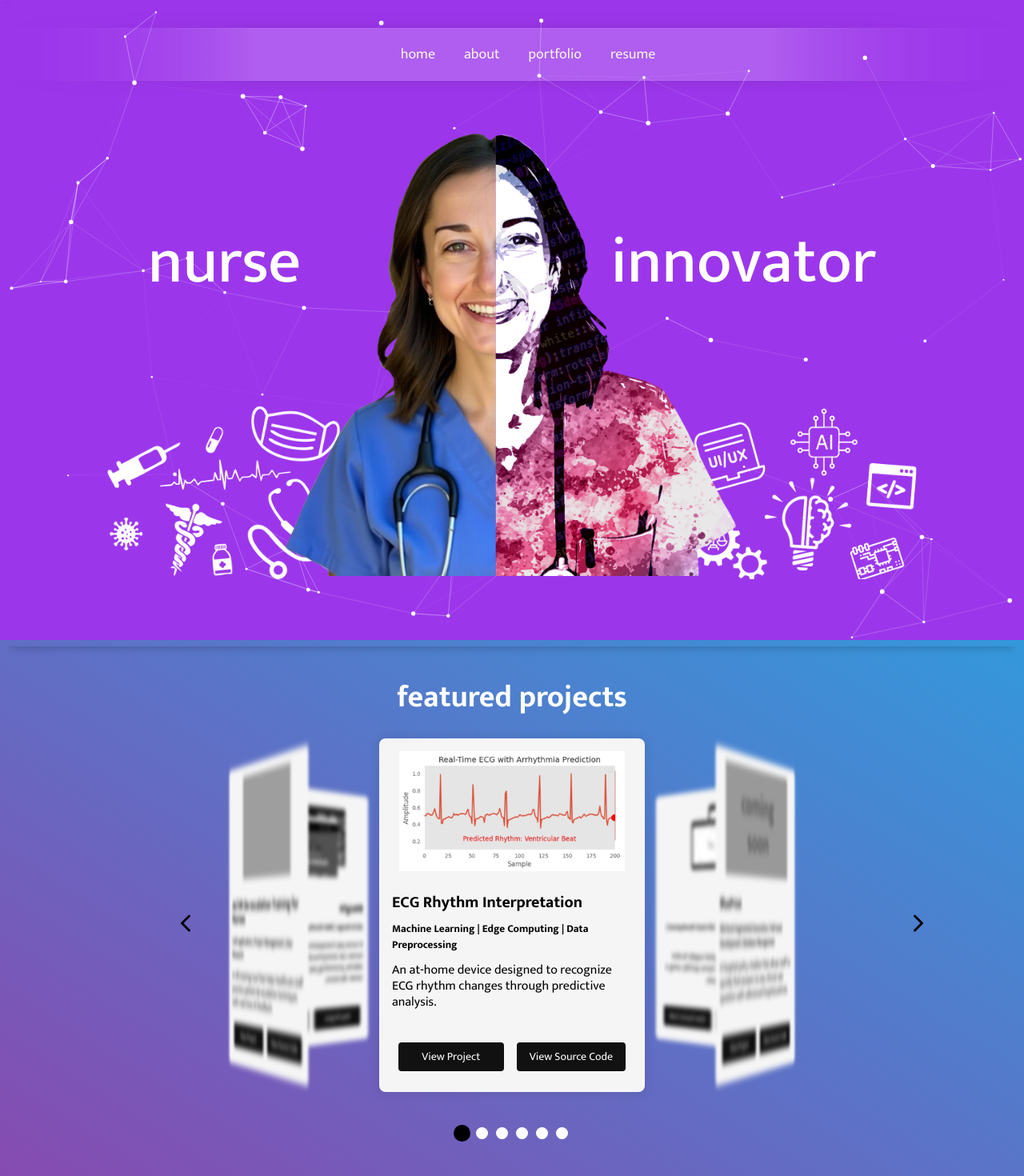
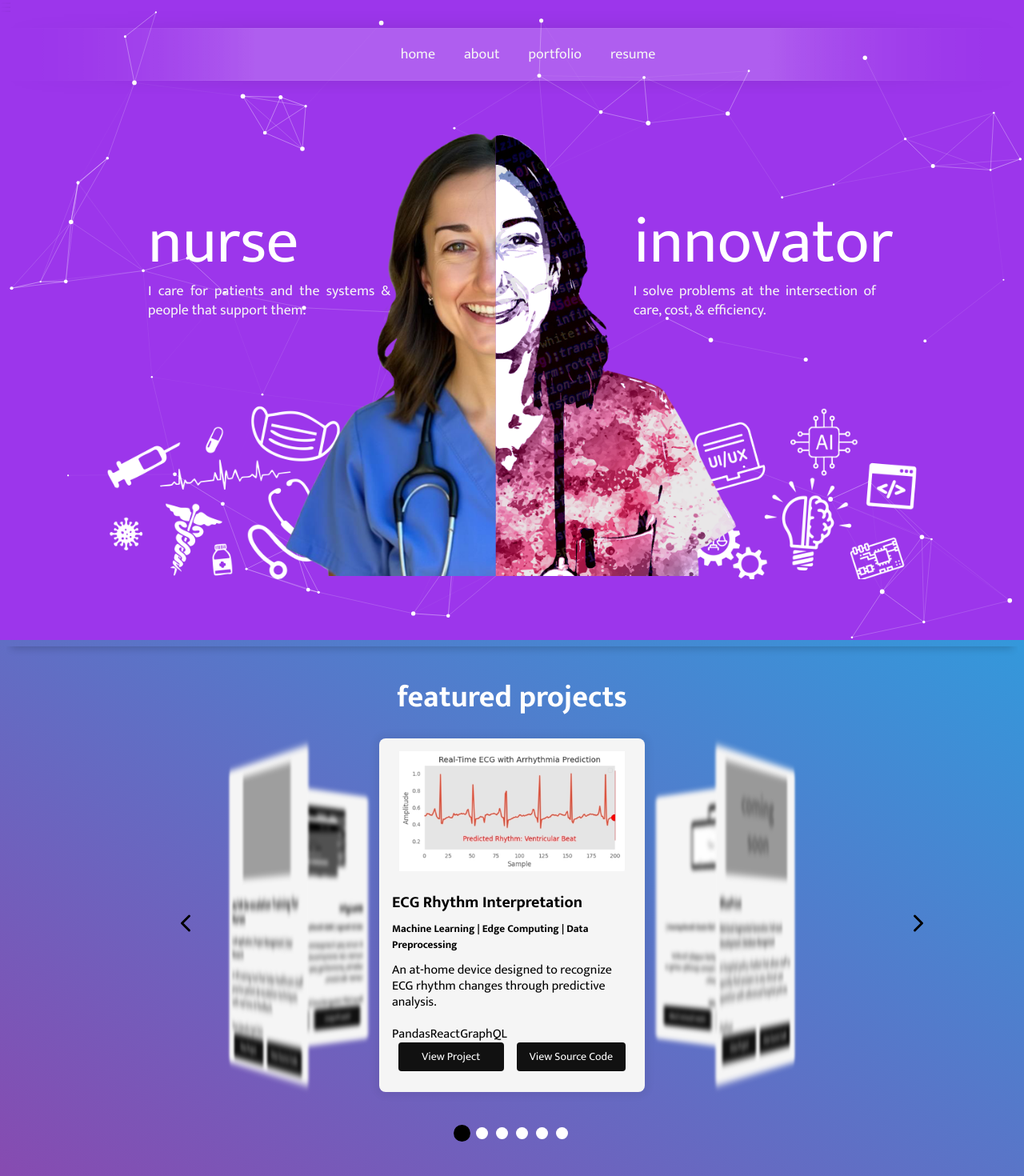
Before and after one commit to kimberlycoston/portfoliowebsite, a React (Vite) app: page / in a window 1280 px wide. Shown: the top 1470 px of the page at 80% size. Built offline with nearby package versions, Linux system fonts and the light colour scheme; grey boxes are pictures that could not be loaded.

Commit message:
updated sliding hero

```diff
--- a/src/components/homepage/hero/hero.css
+++ b/src/components/homepage/hero/hero.css
@@ -65,50 +65,18 @@
   transition: clip-path 0.2s ease-out; /* Adjust timing and easing for desired smoothness */
 }
 
-/* Nurse (Left) */
-.nurse-text {
-  position: absolute;
-  color: white;
-  font-size: 3rem;
-  font-weight: 400;
-  top: 50%;
-  left: 5%;
-  transform: translateY(-50%);
-  transition: opacity 0.3s ease;
-  pointer-events: none;
-  font-family: 'Mukta', ui-sans-serif, system-ui, sans-serif;
-  font-size: 100px;
-  margin-top: -100px;
-}
-
-/* Innovator (Right) */
-.innovator-text {
-  position: absolute;
-  color: white;
-  font-size: 3rem;
-  font-weight: 400;
-  top: 50%;
-  right: 5%;
-  transform: translateY(-50%);
-  transition: opacity 0.3s ease;
-  pointer-events: none;
-  font-family: 'Mukta', ui-sans-serif, system-ui, sans-serif;
-  font-size: 100px;
-  margin-top: -100px;
-}
-
 .hero-text {
   position: absolute;
   color: white;
-  font-size: 3rem;
+  font-size: 100px;
   font-weight: 500;
   top: 50%;
   transform: translateY(-50%);
   pointer-events: none;
   font-family: 'Mukta', ui-sans-serif, system-ui, sans-serif;
-  font-size: 100px;
   margin-top: -100px;
   transition: opacity 0.5s ease-in-out; /* Smooth fade */
+  line-height: 1.2;
 }
 
 /* Background Images (Nurse & Innovator Objects) */
@@ -132,3 +100,69 @@
 .innovator-objects {
   opacity: 1;
 }
+
+/* Additional Sentence Styling */
+.additional-sentence {
+  font-size: 1.4rem;
+  color: whitesmoke;
+  font-weight: 300;
+  margin-top: none; /* Reduced space between main text and additional sentence */
+  opacity: 1; /* Inherits opacity from parent */
+  transition: opacity 0.5s ease-in-out; /* Smooth fade */
+  line-height: 1.4; /* Improve readability */
+}
+
+/* Nurse Text (Left) */
+.nurse-text {
+  position: absolute;
+  color: white;
+  font-size: 3.5rem;
+  font-weight: 400;
+  top: 50%;
+  left: 5%;
+  transform: translateY(-50%);
+  transition: opacity 0.3s ease;
+  pointer-events: none;
+  font-family: 'Mukta', ui-sans-serif, system-ui, sans-serif;
+  font-size: 100px;
+  margin-top: -100px;
+  text-align: justify; /* Align text to the left */
+  max-width: 30%;
+}
+
+/* Innovator Text (Right) */
+.innovator-text {
+  position: absolute;
+  color: white;
+  font-size: 4rem;
+  font-weight: 400;
+  top: 50%;
+  right: 5%;
+  transform: translateY(-50%);
+  transition: opacity 0.3s ease;
+  pointer-events: none;
+  font-family: 'Mukta', ui-sans-serif, system-ui, sans-serif;
+  font-size: 100px;
+  margin-top: -100px;
+  text-align: justify; /* Align text to the right */
+  max-width: 30%;
+}
+
+/* Ensure smooth transitions for all moving elements */
+.hero-image,
+.background-image {
+  transition: transform 0.5s ease-in-out, opacity 0.5s ease-in-out;
+}
+
+/* Adjust the clip-path transition for smoother movement */
+.hero-image-wrapper {
+  transition: clip-path 0.5s ease;
+}
+
+/* Ensure the images are positioned correctly */
+.hero-image {
+  width: 100%;
+  height: 100%;
+  object-fit: contain; /* Ensures the image is fully visible */
+  object-position: top center; /* Keeps the top of the head visible */
+}
--- a/src/components/homepage/hero/hero.jsx
+++ b/src/components/homepage/hero/hero.jsx
@@ -15,6 +15,12 @@ const Hero = () => {
     setDividerPosition(48); // Reset to default position when the mouse leaves
   };
 
+  // Calculate the translation offset for the images
+  const calculateTranslateX = (position) => {
+    // Adjust the multiplier to control the amount of movement
+    return (position - 48) * 0.2; // Moves opposite to the mouse direction
+  };
+
   return (
     <div
       className="hero-container"
@@ -22,7 +28,6 @@ const Hero = () => {
       onMouseLeave={handleMouseLeave}
     >
       <div className="hero-wrapper scaled-wrapper centered-wrapper">
-
         {/* Nurse Objects (Left Background) */}
         <img
           src="/nurse-objects.png"
@@ -30,7 +35,7 @@ const Hero = () => {
           className="background-image nurse-objects"
           style={{
             opacity: dividerPosition === 48 ? 1 : Math.min(1, (dividerPosition - 20) / 55), // Full opacity when default
-            transition: 'opacity 0.5s ease-in-out',
+            transition: 'opacity 0.5s ease-in-out, transform 0.5s ease-in-out',
           }}
         />
 
@@ -41,7 +46,7 @@ const Hero = () => {
           className="background-image innovator-objects"
           style={{
             opacity: dividerPosition === 48 ? 1 : Math.min(1, (80 - dividerPosition) / 55), // Full opacity when default
-            transition: 'opacity 0.5s ease-in-out',
+            transition: 'opacity 0.5s ease-in-out, transform 0.5s ease-in-out',
           }}
         />
 
@@ -57,6 +62,10 @@ const Hero = () => {
             src="/nurse_left_alone.png"
             alt="Nurse Headshot"
             className="hero-image"
+            style={{
+              transform: `translateX(${calculateTranslateX(dividerPosition)}%)`, // Move opposite to mouse
+              transition: 'transform 0.5s ease-in-out',
+            }}
           />
         </div>
 
@@ -72,6 +81,10 @@ const Hero = () => {
             src="/innovator_right_alone.png"
             alt="Innovator Headshot"
             className="hero-image"
+            style={{
+              transform: `translateX(${calculateTranslateX(dividerPosition)}%)`, // Move opposite to mouse
+              transition: 'transform 0.5s ease-in-out',
+            }}
           />
         </div>
 
@@ -84,6 +97,9 @@ const Hero = () => {
           }}
         >
           nurse
+          <div className="additional-sentence">
+            I care for patients and the systems & people that support them.
+          </div>
         </div>
 
         {/* Innovator Text (Right) */}
@@ -95,6 +111,9 @@ const Hero = () => {
           }}
         >
           innovator
+          <div className="additional-sentence">
+            I solve problems at the intersection of care, cost, & efficiency.
+          </div>
         </div>
       </div>
     </div>
--- a/src/components/shared/carousel/carousel.css
+++ b/src/components/shared/carousel/carousel.css
@@ -330,3 +330,15 @@ section {
     padding-bottom: 50px;
   }
 } */
+
+.techstack {
+  display: flex;
+  gap: 10px;
+  margin-top: 10px;
+}
+
+.techstack-logo {
+  width: 30px; /* Adjust size as needed */
+  height: auto;
+  object-fit: contain;
+}
--- a/src/components/shared/carousel/carousel.tsx
+++ b/src/components/shared/carousel/carousel.tsx
@@ -4,15 +4,25 @@ import React, { useState, useCallback, useEffect } from "react"
 import { ChevronLeft, ChevronRight } from "lucide-react"
 import { Card } from "../ui/carousel-card"
 import "./carousel.css"
+// import techLogos from "./techstack";
 
 interface Project {
   title: string
   subTitle: string
   description: string
-  // techStack: string[]
+  techStack: string[]
   srcURL: string
   thumbnail: string
 }
+
+{/* <div className="tech-stack">
+  {projects.techStack.map((tech, i) => (
+    <div key={i} className="tech-item">
+      <img src={techLogos[tech]} alt={tech} className="tech-logo" />
+      <span>{tech}</span>
+    </div>
+  ))}
+</div> */}
 
 const projects: Project[] = [
   {
@@ -20,7 +30,7 @@ const projects: Project[] = [
     subTitle: "Machine Learning | Edge Computing | Data Preprocessing",
     description:
       "An at-home device designed to recognize ECG rhythm changes through predictive analysis.",
-    // techStack: ["Gatsby", "React", "GraphQL"],
+    techStack: ["Pandas", "React", "GraphQL"],
     srcURL: "https://github.com/kimberlycoston/midtermaipi/tree/master",
     thumbnail: "/ECG_1.png",
   },
@@ -29,7 +39,7 @@ const projects: Project[] = [
     subTitle: "Retrieval Augmented Generation | Full-stack Development | Database Management",
     description:
       "A hospital policy chatbot that allows staff to quickly find answers to any clinical care question with referenced hospital policies.",
-    // techStack: ["Python"],
+    techStack: ["Python"],
     srcURL: "https://github.com/example/passgen",
     thumbnail: "/coming_soon.png",
   },
@@ -38,7 +48,7 @@ const projects: Project[] = [
     subTitle: "Database Management | Full-stack Development | Cloud Integration",
     description:
       "A voice-activated hospital supply locator that helps nurses find items quickly using a variety of intuitive inputs.",
-    // techStack: ["React", "Node.js", "MongoDB"],
+    techStack: ["Pandas", "Node.js", "MongoDB"],
     srcURL: "https://github.com/example/project-manager",
     thumbnail: "/shelfsense.png",
   },
@@ -47,7 +57,7 @@ const projects: Project[] = [
     subTitle: "Light & Optics Experimentation | Rapid Prototyping | Arduino Development",
     description:
       "A DIY device designed to enhance vein visibility for IV access.",
-    // techStack: ["Next.js", "React", "Stripe", "MongoDB"],
+    techStack: ["Next.js", "React", "Stripe", "MongoDB"],
     srcURL: "https://github.com/example/ecommerce-platform",
     thumbnail: "/vein_finder4.png",
   },
@@ -56,7 +66,7 @@ const projects: Project[] = [
     subTitle: "UX/UI Design | Web Development | User Research",
     description:
       "A nurse pay transparency platform where nurses can anonymously share and compare salaries, promoting pay equity and informed career decisions.",
-    // techStack: ["React", "API Integration", "CSS3"],
+    techStack: ["React", "API Integration", "CSS3"],
     srcURL: "https://github.com/example/weather-app",
     thumbnail: "/RNsight_1.png",
   },
@@ -65,7 +75,7 @@ const projects: Project[] = [
     subTitle: "LLM application | Project Management | User Research",
     description:
       "A VR training tool that helps healthcare staff practice patient de-escalation techniques with real-time AI feedback.",
-    // techStack: ["Vue.js", "JavaScript", "CSS3"],
+    techStack: ["Vue.js", "JavaScript", "CSS3"],
     srcURL: "https://github.com/example/task-tracker",
     thumbnail: "/vr_demo1.png",
   },
@@ -157,14 +167,13 @@ function ProjectCard({
         <h5 className="subtitle">{project.subTitle}</h5>
         <p className="project-description">{project.description}</p>
         <div className="mt-4 flex gap-2 flex-wrap">
-          {/* {project.techStack.map((tech, i) => ( */}
-            {/* <span */}
-              {/* key={i} */}
-              {/* className="bg-gray-200 text-gray-700 px-3 py-1 text-xs rounded-full hover:bg-gray-300 transition-colors" */}
-            {/* > */}
-              {/* {tech} */}
-            {/* </span> */}
-          {/* ))} */}
+          {project.techStack.map((tech, i) => (
+            <span
+              key={i}
+              className="bg-gray-200 text-gray-700 px-3 py-1 text-xs rounded-full hover:bg-gray-300 transition-colors">
+              {tech}
+            </span>
+          ))}
         </div>
         <div className="bottom-button-container">
           <a href={project.thumbnail} className="glow-on-hover" target="_blank" rel="noopener noreferrer">
--- /dev/null
+++ b/src/components/shared/carousel/techstack.js
@@ -0,0 +1,7 @@
+// const techLogos = {
+//     Pandas: "/pandas_logo.png",
+//     React: "/logos/react.svg",
+//     GraphQL: "/logos/graphql.svg"
+//   };
+
+//   export default techLogos;
```
Also changed, not shown: public/pandas_logo.png (added), 1 other file (tests, documents, lock files or other folders).
